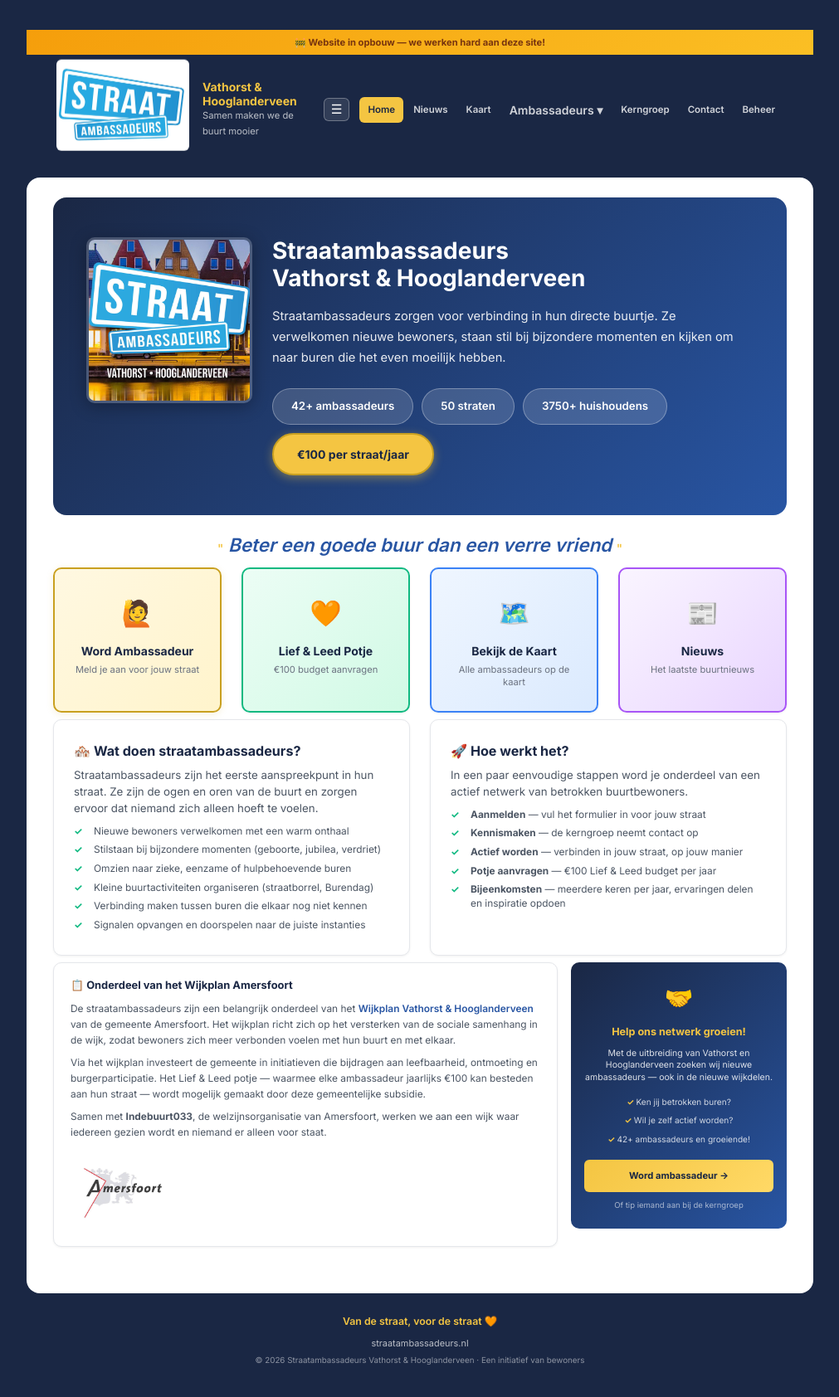
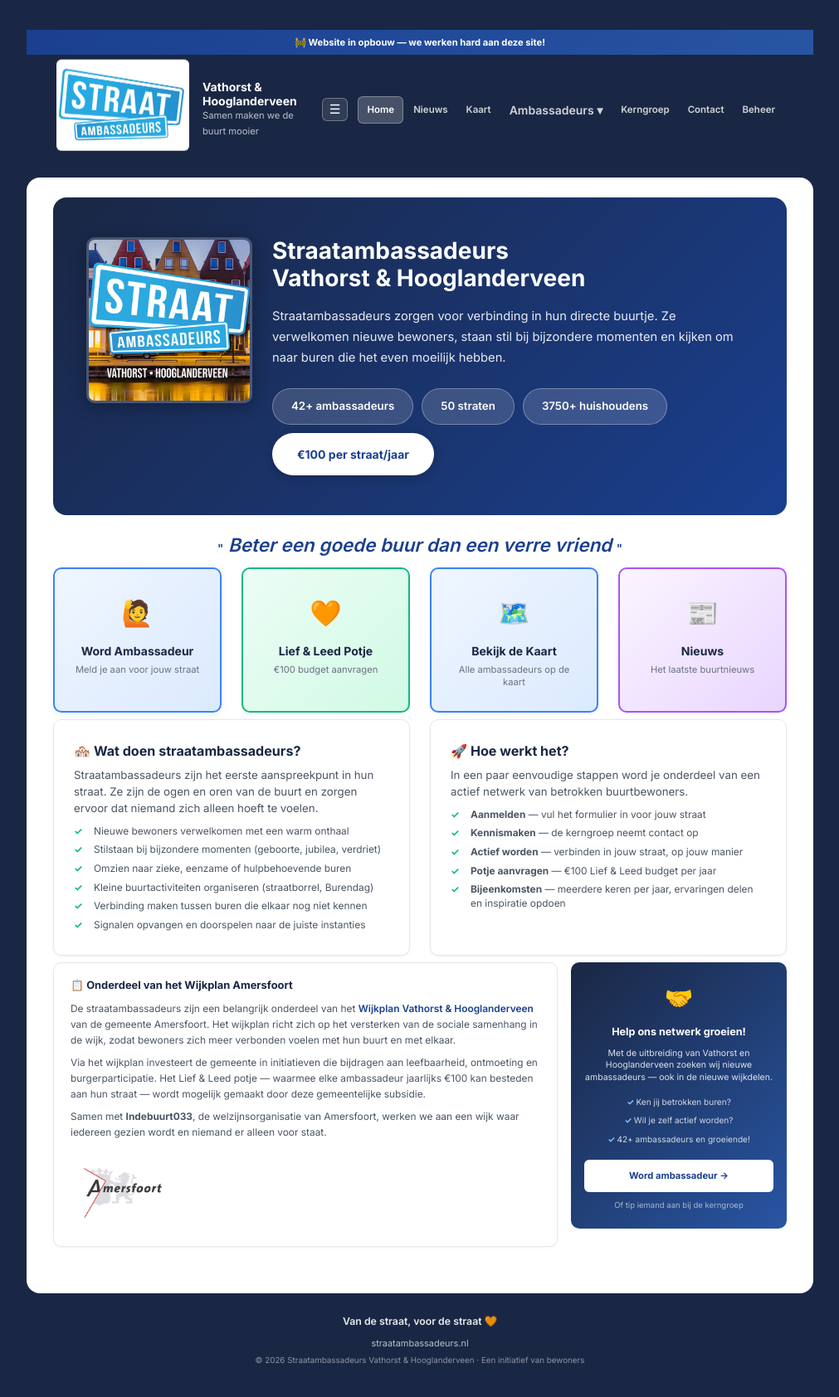
Before and after one commit to StefanAIpel/lief-leed-potje, a website: page index.html in a window 1280 px wide. Shown: the whole page at 83% size, without its empty margins (134-1145 px from the left). Drawn offline with Linux system fonts and the light colour scheme.

Commit message:
Delfts blauw kleurstijl: goud/beige weg, wit+blauw als basis, frisser

```diff
--- a/styles.css
+++ b/styles.css
@@ -6,13 +6,13 @@
 :root {
     --night-blue: #1a2744;
     --dark-blue: #0f1a2e;
-    --street-blue: #2855a3;
+    --street-blue: #1a3f8f;
     --accent-gold: #f4c542;
     --warm-gold: #ffd966;
     --light-gold: #fff4cc;
     --dark-gold: #c9a020;
     --white: #ffffff;
-    --cream: #faf8f5;
+    --cream: #ffffff;
     --gray-100: #f1f3f5;
     --gray-200: #e5e7eb;
     --gray-300: #d1d5db;
@@ -46,21 +46,21 @@
 /* ===================== */
 /* HEADER                */
 /* ===================== */
-header { background: var(--night-blue); padding: var(--space-sm) var(--space-lg); border-radius: 0 0 var(--radius-lg) var(--radius-lg); margin-bottom: var(--space-md); border-top: 3px solid var(--accent-gold); position: sticky; top: 0; z-index: 100; }
+header { background: var(--night-blue); padding: var(--space-sm) var(--space-lg); border-radius: 0 0 var(--radius-lg) var(--radius-lg); margin-bottom: var(--space-md); border-top: 3px solid var(--street-blue); position: sticky; top: 0; z-index: 100; }
 .header-content { display: flex; flex-direction: row; align-items: center; justify-content: space-between; gap: var(--space-sm); position: relative; }
 .logo { display: flex; align-items: center; gap: var(--space-sm); }
 .logo-img { width: 120px; height: auto; border-radius: var(--radius-sm); object-fit: contain; animation: logo-float 3s ease-in-out infinite; }
 @keyframes logo-float { 0%, 100% { transform: translateY(0); } 50% { transform: translateY(-3px); } }
 .street-sign { background: var(--street-blue); border: 2px solid var(--white); border-radius: var(--radius-sm); padding: 4px 10px; }
 .street-sign h1 { font-size: 0.7rem; font-weight: 700; color: var(--white); letter-spacing: 0.5px; text-transform: uppercase; white-space: nowrap; }
-.header-title { font-size: 1.15rem; font-weight: 700; color: var(--accent-gold); line-height: 1.2; }
+.header-title { font-size: 1.15rem; font-weight: 700; color: var(--white); line-height: 1.2; }
 .header-subtitle { font-size: 0.9rem; color: rgba(255,255,255,0.7); }
 
 /* Navigation */
 nav { display: flex; gap: 2px; flex-wrap: nowrap; align-items: center; }
 nav a, .nav-dropdown-toggle { padding: 6px 10px; font-size: 0.82rem; font-weight: 600; color: rgba(255,255,255,0.8); text-decoration: none; border-radius: var(--radius-sm); transition: all 0.2s; text-align: center; white-space: nowrap; cursor: pointer; }
 nav a:hover, .nav-dropdown-toggle:hover { color: var(--white); background: rgba(255,255,255,0.1); }
-nav a.active { background: var(--accent-gold); color: var(--night-blue); }
+nav a.active { background: rgba(255,255,255,0.2); color: var(--white); border: 1px solid rgba(255,255,255,0.3); }
 
 /* Nav Dropdown */
 .nav-dropdown { position: relative; display: inline-flex; }
@@ -70,8 +70,8 @@
 
 /* Construction Banner - oranje balk boven header */
 .construction-banner {
-    background: linear-gradient(135deg, #f59e0b, #fbbf24);
-    color: #78350f;
+    background: linear-gradient(135deg, #1a3f8f, #2855a3);
+    color: #ffffff;
     text-align: center;
     padding: 6px 16px;
     font-size: 0.8rem;
@@ -183,21 +183,21 @@
 }
 .hero-budget-btn {
     display: inline-block;
-    background: var(--accent-gold);
-    color: var(--night-blue);
+    background: var(--white);
+    color: var(--street-blue);
     padding: 10px 22px;
     border-radius: 30px;
     font-weight: 700;
     font-size: 0.95rem;
     text-decoration: none;
-    border: 2px solid var(--dark-gold);
-    box-shadow: 0 3px 12px rgba(244,197,66,0.4);
+    border: 2px solid rgba(255,255,255,0.8);
+    box-shadow: 0 3px 12px rgba(0,0,0,0.2);
     transition: all 0.25s cubic-bezier(.4,0,.2,1);
 }
 .hero-budget-btn:hover {
-    background: var(--warm-gold);
+    background: #f0f7ff;
     transform: translateY(-2px);
-    box-shadow: 0 6px 20px rgba(244,197,66,0.5);
+    box-shadow: 0 6px 20px rgba(0,0,0,0.3);
 }
 
 @media (max-width: 600px) {
@@ -230,7 +230,7 @@
     position: relative;
 }
 .home-quote-mark {
-    color: var(--accent-gold);
+    color: var(--street-blue);
     font-size: 1rem;
     font-style: normal;
     vertical-align: -0.1em;
@@ -280,13 +280,13 @@
 
 /* CTA color variants */
 .cta-card-large.cta-gold {
-    background: linear-gradient(135deg, #fff8e1, #fff4cc);
-    border-color: var(--dark-gold);
-    box-shadow: 0 2px 8px rgba(201,160,32,0.15);
+    background: linear-gradient(135deg, #eff6ff, #dbeafe);
+    border-color: #3b82f6;
+    box-shadow: 0 2px 8px rgba(59,130,246,0.1);
 }
 .cta-card-large.cta-gold:hover {
-    border-color: var(--accent-gold);
-    box-shadow: 0 6px 24px rgba(244,197,66,0.3);
+    border-color: #2563eb;
+    box-shadow: 0 6px 24px rgba(59,130,246,0.2);
 }
 .cta-card-large.cta-green {
     background: linear-gradient(135deg, #ecfdf5, #d1fae5);
@@ -469,15 +469,15 @@
     color: white;
 }
 .netwerk-icon { font-size: 2rem; display: block; margin-bottom: 8px; }
-.netwerk-banner h4 { font-size: 0.9rem; font-weight: 700; color: var(--accent-gold); margin-bottom: 8px; }
+.netwerk-banner h4 { font-size: 0.9rem; font-weight: 700; color: #ffffff; margin-bottom: 8px; }
 .netwerk-banner p { font-size: 0.75rem; color: rgba(255,255,255,0.85); line-height: 1.4; margin-bottom: 10px; }
 .netwerk-banner ul { list-style: none; padding: 0; margin-bottom: 14px; }
 .netwerk-banner li { font-size: 0.72rem; color: rgba(255,255,255,0.8); padding: 3px 0; }
-.netwerk-banner li::before { content: '✓ '; color: var(--accent-gold); font-weight: bold; }
+.netwerk-banner li::before { content: '✓ '; color: #93c5fd; font-weight: bold; }
 .netwerk-cta {
     display: block;
-    background: linear-gradient(135deg, var(--accent-gold), var(--warm-gold));
-    color: var(--night-blue);
+    background: #ffffff;
+    color: var(--street-blue);
     padding: 10px 16px;
     border-radius: var(--radius-sm);
     font-weight: 700;
@@ -486,7 +486,7 @@
     margin-bottom: 8px;
     transition: transform 0.2s, box-shadow 0.2s;
 }
-.netwerk-cta:hover { transform: translateY(-2px); box-shadow: 0 4px 12px rgba(244,197,66,0.4); }
+.netwerk-cta:hover { transform: translateY(-2px); box-shadow: 0 4px 12px rgba(255,255,255,0.3); }
 .netwerk-link { display: block; font-size: 0.68rem; color: rgba(255,255,255,0.6); text-decoration: none; }
 .netwerk-link:hover { color: rgba(255,255,255,0.9); }
 
@@ -505,7 +505,7 @@
 .hero h2 { font-size: 1.4rem; margin-bottom: var(--space-xs); }
 .hero-tagline { color: var(--accent-gold); font-weight: 600; font-size: 0.95rem; margin-bottom: var(--space-sm); }
 .hero p { font-size: 0.9rem; color: rgba(255,255,255,0.85); line-height: 1.6; }
-.hero-badge { display: inline-block; background: var(--accent-gold); color: var(--night-blue); padding: var(--space-xs) var(--space-md); border-radius: var(--radius-md); margin-top: var(--space-md); font-weight: 700; }
+.hero-badge { display: inline-block; background: var(--white); color: var(--street-blue); padding: var(--space-xs) var(--space-md); border-radius: var(--radius-md); margin-top: var(--space-md); font-weight: 700; }
 .hero-badge .amount { font-size: 1.4rem; }
 .hero-badge .per { font-size: 0.8rem; opacity: 0.8; }
 
@@ -957,7 +957,7 @@
 .tab-nav { display: flex; gap: 4px; background: var(--night-blue); padding: 4px; border-radius: var(--radius-md); margin-bottom: var(--space-lg); }
 .tab-btn { flex: 1; padding: 8px; background: transparent; border: none; color: rgba(255,255,255,0.7); font-size: 0.78rem; font-weight: 600; cursor: pointer; border-radius: var(--radius-sm); transition: all 0.2s; }
 .tab-btn:hover { background: rgba(255,255,255,0.1); }
-.tab-btn.active { background: var(--accent-gold); color: var(--night-blue); }
+.tab-btn.active { background: var(--white); color: var(--night-blue); }
 .tab-content { display: none; }
 .tab-content.active { display: block; }
 .table-responsive { overflow-x: auto; border-radius: var(--radius-md); }
@@ -1180,7 +1180,7 @@
 
 /* Footer professional */
 .footer-pro { text-align: center; padding: var(--space-lg) var(--space-md); color: rgba(255,255,255,0.5); font-size: 0.75rem; }
-.footer-pro .footer-tagline { color: var(--accent-gold); font-size: 0.88rem; font-weight: 600; margin-bottom: 6px; }
+.footer-pro .footer-tagline { color: rgba(255,255,255,0.9); font-size: 0.88rem; font-weight: 600; margin-bottom: 6px; }
 .footer-pro .footer-domain { color: rgba(255,255,255,0.7); font-size: 0.78rem; margin-bottom: 4px; }
 .footer-pro .footer-copy { font-size: 0.7rem; }
 
```
